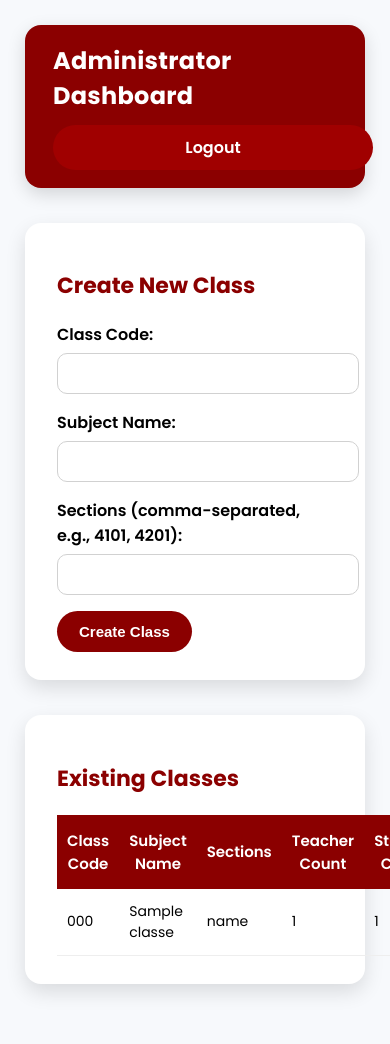
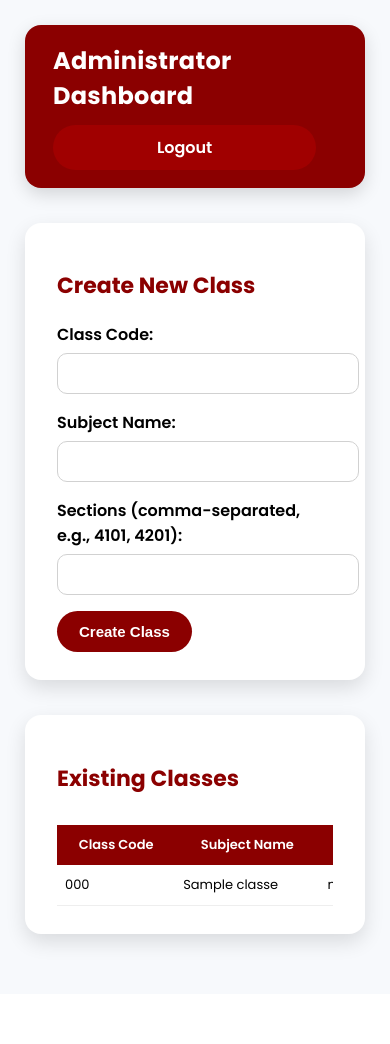
Before and after one commit to lizaloraine/TrackIt, a Flask app: template templates/dashboard_admin.html in a window 390 px wide. After the commit the page ends 952 px from the top, so only its background shows below. Run offline with Flask 3, Linux system fonts and the light colour scheme; the template is opened without the code that fills it: most values are stand-ins (such as "Sample title", 1, 10 or a date in 2020); parts of the project's set-up code (start-up, migrations or seed data) failed here and were passed over.

Commit message:
mobile ui improvements

```diff
--- a/static/css/dashboard_admin.css
+++ b/static/css/dashboard_admin.css
@@ -127,6 +127,30 @@
     background: #fdf3f3;                    /* Light red tint */
 }
 
+
+/* ---------- Responsive Table Fix ---------- */
+.table-wrapper {
+    width: 100%;
+    overflow-x: auto;
+    -webkit-overflow-scrolling: touch;
+}
+
+/* Prevent table from squeezing on small screens */
+.class-table {
+    min-width: 650px;
+}
+
+/* Improve touch readability on mobile */
+@media (max-width: 768px) {
+    .class-table th,
+    .class-table td {
+        padding: 10px 8px;
+        font-size: 13px;
+        white-space: nowrap;
+    }
+}
+
+
 /* ---------- Responsive ---------- */
 @media (max-width: 768px) {
     .admin-header {
@@ -136,7 +160,7 @@
     }
 
     .logout-btn {
-        width: 100%;
+        width: 80%;
         text-align: center;
     }
 }
--- a/templates/dashboard_admin.html
+++ b/templates/dashboard_admin.html
@@ -37,7 +37,8 @@
 
   <section class="existing-classes">
     <h2>Existing Classes</h2>
-    <table class="class-table">
+    <div class="table-wrapper">
+      <table class="class-table">
       <thead>
         <tr>
           <th>Class Code</th>
@@ -65,6 +66,7 @@
         {% endfor %}
       </tbody>
     </table>
+    </div>
   </section>
 </div>
 {% endblock %}
```
